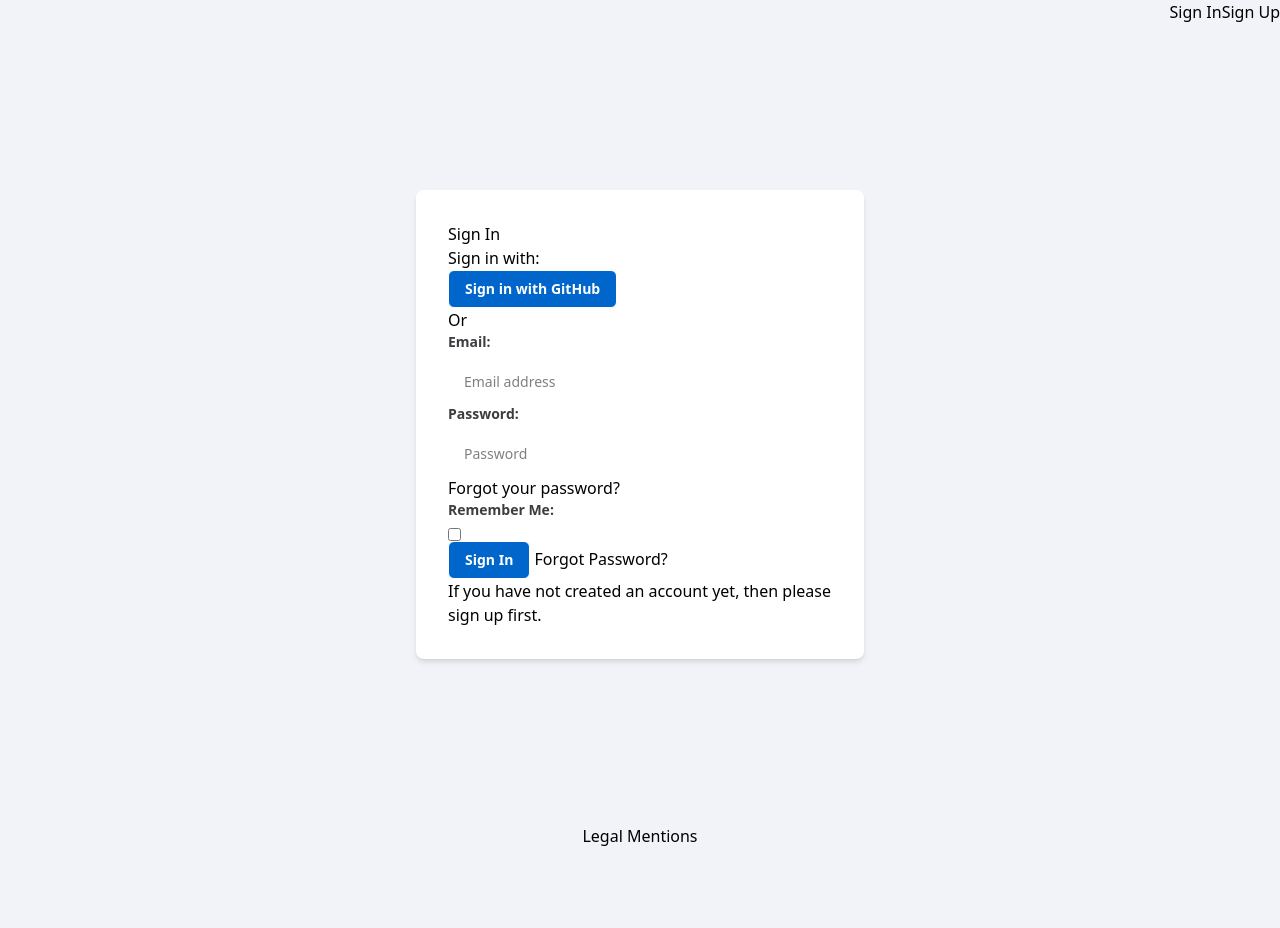
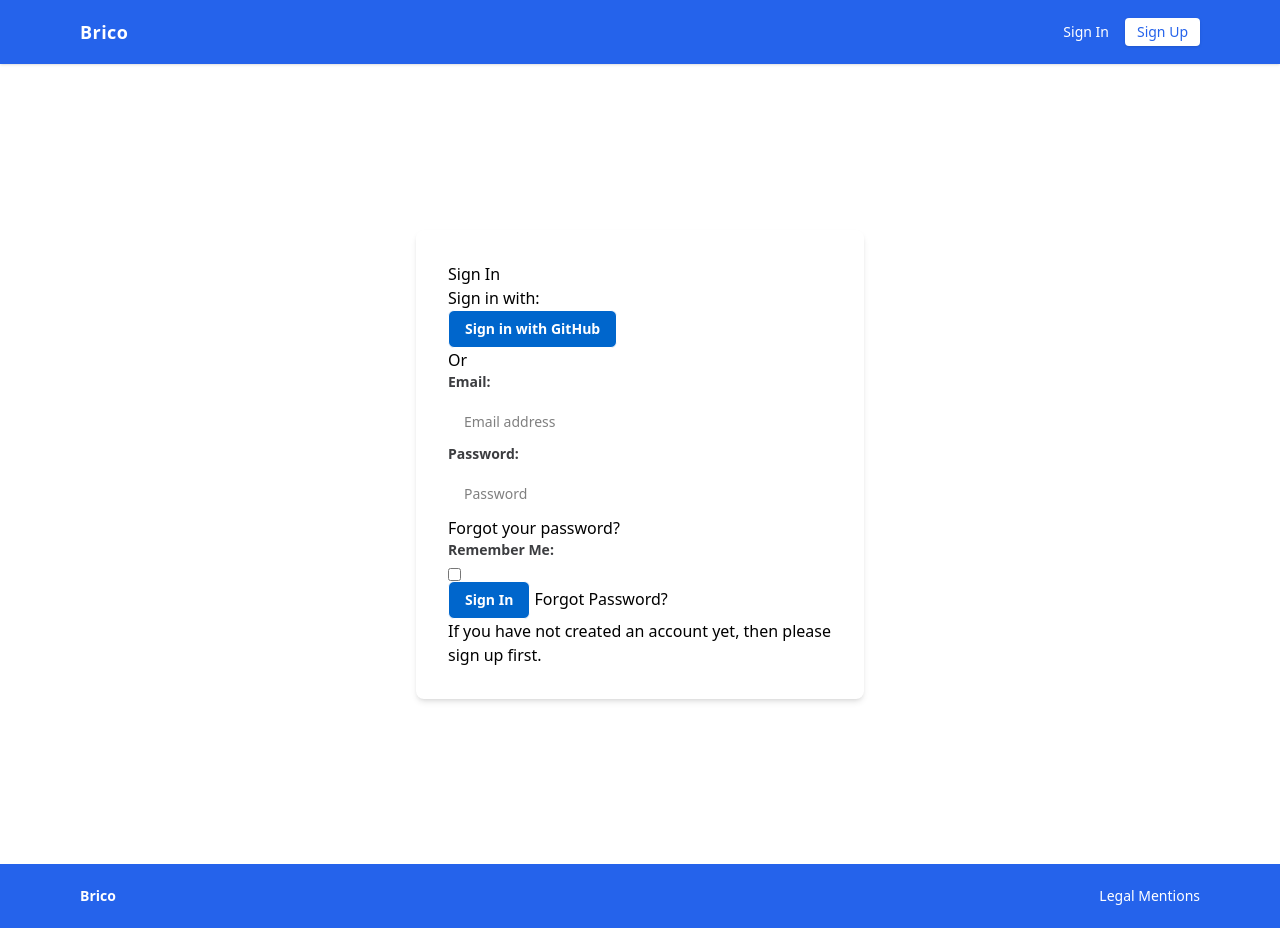
Before and after one commit to kolok/brico, a Django app: page /accounts/login/?next=/projects/1/audits/1/ in a window 1280 px wide. Before the commit the page ends 846 px from the top, so only its background shows below. Run offline with Django 5.2, Linux system fonts and the light colour scheme; style sheets or scripts are compiled from the project's sources; parts of the project's set-up code (start-up, migrations or seed data) failed here and were passed over; some libraries are stand-ins or nearby versions.

Commit message:
Mise à jour du layout

```diff
--- a/webapp/templates/layout/base.html
+++ b/webapp/templates/layout/base.html
@@ -1,37 +1,55 @@
 {% load i18n static %}
 
 <!DOCTYPE html>
-<html>
+<html class="h-full">
     <head>
         <meta charset="UTF-8">
         <meta name="viewport" content="width=device-width, initial-scale=1.0">
         <title>{% block title %}Brico{% endblock %}</title>
         <link rel="stylesheet" href="{% static 'main.css' %}">
     </head>
-    <body class="w-full flex flex-col items-center bg-info/5">
+    <body class="min-h-screen flex flex-col bg-slate-50 m-0">
         {% block headers %}
-            <header class="w-full">
-                <nav class="flex justify-end">
-                    {% if user.is_authenticated %}
-                        <p>{% translate "Hello" %} {{ user.username }}</p>
-                        <a href="{% url 'account_logout' %}">{% translate "Sign Out" %}</a>
-                    {% else %}
-                        <a href="{% url 'account_login' %}">{% translate "Sign In" %}</a>
-                        <a href="{% url 'account_signup' %}">{% translate "Sign Up" %}</a>
-                    {% endif %}
-                </nav>
+            <header class="w-full bg-blue-600 text-white shadow">
+                <div class="max-w-6xl mx-auto px-4">
+                    <nav class="flex h-16 items-center justify-between">
+                        <a href="/" class="text-lg font-semibold tracking-wide">
+                            {% translate "Brico" %}
+                        </a>
+                        <div class="flex items-center gap-4 text-sm font-medium">
+                            {% if user.is_authenticated %}
+                                <p class="hidden sm:block">{% translate "Hello" %} {{ user.username }}</p>
+                                <a class="hover:text-blue-100 transition" href="{% url 'account_logout' %}">{% translate "Sign Out" %}</a>
+                            {% else %}
+                                <a class="hover:text-blue-100 transition" href="{% url 'account_login' %}">{% translate "Sign In" %}</a>
+                                <a class="rounded bg-white px-3 py-1 text-blue-600 shadow hover:bg-blue-50 transition" href="{% url 'account_signup' %}">{% translate "Sign Up" %}</a>
+                            {% endif %}
+                        </div>
+                    </nav>
+                </div>
             </header>
         {% endblock headers %}
         {% block main %}
-            <main>
-                <h1>{% translate "Brico" %}</h1>
-                {% block content %}{% endblock %}
+            <main class="flex-1 w-full flex">
+                <div class="flex-1 max-w-6xl mx-auto flex flex-col lg:flex-row gap-6 px-4 py-8">
+                    <aside class="w-full lg:w-64 bg-blue-600 border border-slate-200 rounded-lg p-4 shadow-sm shrink-0">
+                        {% block sidepanel %}
+                            <p class="text-sm text-slate-600">{% translate "Navigation" %}</p>
+                        {% endblock sidepanel %}
+                    </aside>
+                    <section class="flex-1 flex flex-col">
+                        {% block content %}{% endblock %}
+                    </section>
+                </div>
             </main>
         {% endblock main %}
 
         {% block footers %}
-            <footer>
-                <a href="">{% translate "Legal Mentions" %}</a>
+            <footer class="w-full bg-blue-600 text-white">
+                <div class="max-w-6xl mx-auto flex h-16 items-center justify-between px-4 text-sm">
+                    <p class="font-semibold">Brico</p>
+                    <a class="hover:text-slate-200 transition" href="">{% translate "Legal Mentions" %}</a>
+                </div>
             </footer>
         {% endblock footers %}
         <script type="module" src="{% static 'main.js' %}"></script>
```
